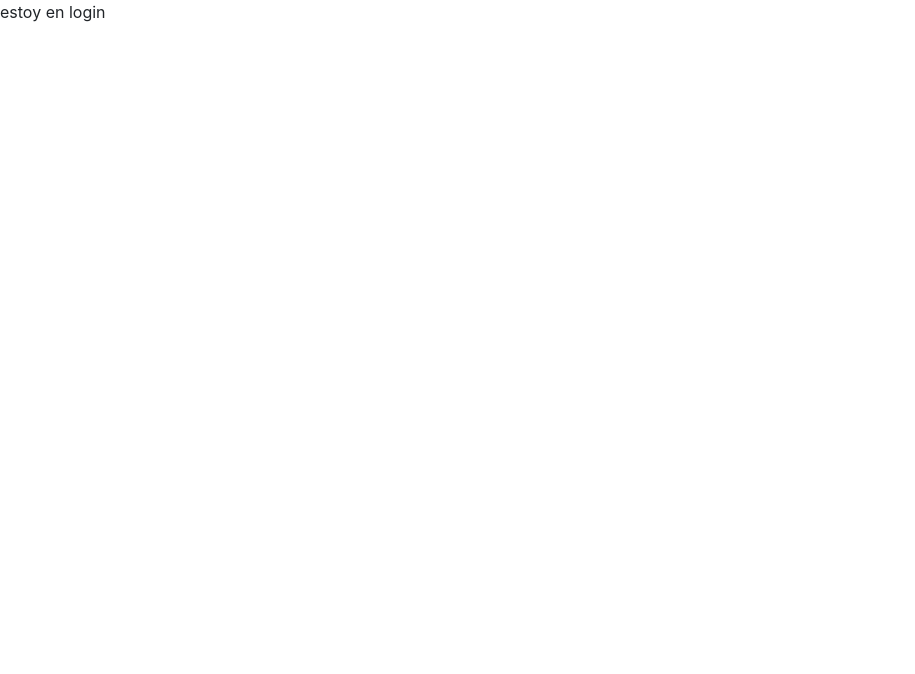
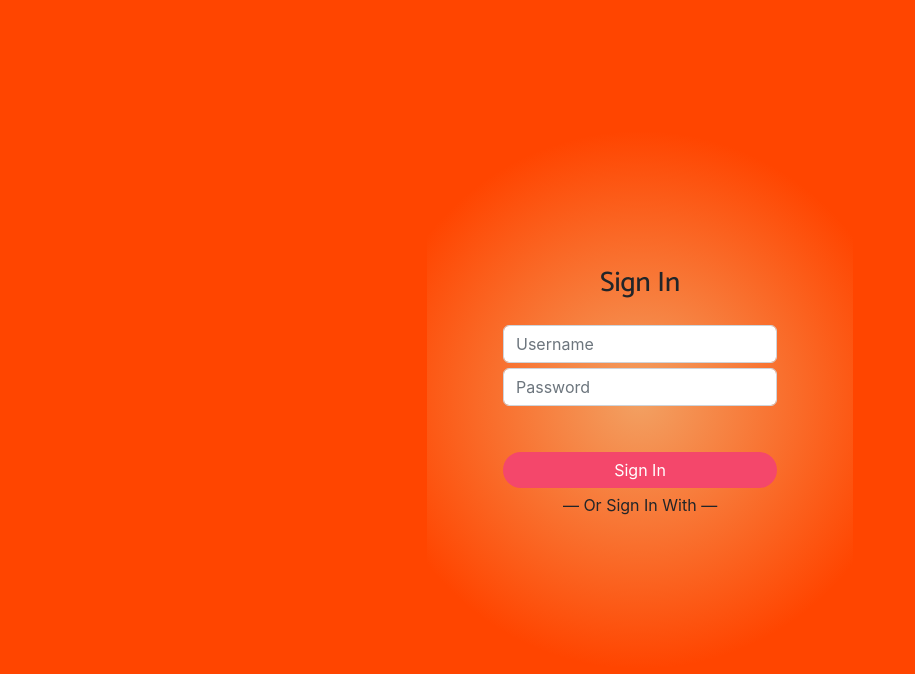
Before and after one commit to lucho9595/ChatApp, a React (Create React App) app in the folder client/: page /login in a window 1280 px wide. Shown: the top 674 px of the page, without its empty margins (0-915 px from the left). Built offline with nearby package versions, Linux system fonts and the light colour scheme; the HTML template or start-up script is replaced by a standard one.

Commit message:
login and register

```diff
--- a/client/src/pages/Login.jsx
+++ b/client/src/pages/Login.jsx
@@ -1,9 +1,97 @@
 import React from "react";
+import styled from "styled-components";
+import { BsGoogle } from "react-icons/bs";
 
-export default function Login(){
-    return(
-        <div>
-            estoy en login
+export default function Login() {
+  return (
+    <Container>
+      <div className="justify-content-center" id="container">
+        <div className="col-md-6 col-lg-4" id="container2">
+          <div className="login-wrap p-0" id="container3">
+            <h3 className="mb-4 text-center">Sign In</h3>
+            <form className="signin-form">
+              <div className="form-group">
+                <input
+                  type="text"
+                  className="form-control"
+                  placeholder="Username"
+                  required
+                />
+              </div>
+              <div className="form-group">
+                <input
+                  type="password"
+                  className="form-control"
+                  placeholder="Password"
+                  required
+                />
+              </div>
+              <div className="form-group">
+                <button
+                  type="submit"
+                  className="form-control btn btn-primary submit px-3"
+                >
+                  Sign In
+                </button>
+              </div>
+            </form>
+            <p className="w-100 text-center">&mdash; Or Sign In With &mdash;</p>
+            <div className="social d-flex text-center">
+            </div>
+          </div>
         </div>
-    )
+      </div>
+    </Container>
+  );
 }
+
+const Container = styled.div`
+  background: orangered;
+  height: 100vh;
+  width: 100vw;
+  #container {
+    display: flex;
+    flex-wrap: wrap;
+    flex-direction: column;
+    align-items: center;
+    width: 100%;
+    height: 100%;
+  }
+  #container2 {
+    background: radial-gradient(
+      circle,
+      rgba(242, 161, 99, 1) 0%,
+      rgba(255, 194, 157, 0) 70%
+    );
+    display: flex;
+    flex-wrap: wrap;
+    flex-direction: column;
+    height: 80%;
+    align-content: center;
+    justify-content: center;
+    border-radius: 53px;
+  }
+  #container3 {
+    display: flex;
+    flex-wrap: wrap;
+    flex-direction: column;
+    align-items: center;
+    align-content: center;
+  }
+  .form-group {
+    margin-bottom: 5px;
+  }
+  button {
+    border: none;
+    border-radius: 27px;
+    background-color: #f4476b;
+    margin-top: 41px;
+    :hover {
+      background: #eb3b60;
+    }
+    :active {
+      background: #eb3b60;
+      transform: translateY(1px);
+    }
+  }
+`;
--- a/client/src/pages/Register.jsx
+++ b/client/src/pages/Register.jsx
@@ -5,15 +5,22 @@ import { Link } from "react-router-dom";
 function Register() {
   return (
     <Container>
-      <Link to={"/"} id="back">
-        <button className="btn btn-primary">Go Back</button>
-      </Link>
       <div className="form-container">
         <div className="image-holder"></div>
         <form method="post">
           <h2 className="text-center">
             <strong>Create</strong> an account.
           </h2>
+          <div className="form-group">
+            <input
+              className="form-control"
+              type="file"
+              name="Image"
+              placeholder="Image"
+              accept="image/*"
+            />
+          </div>
+
           <div className="form-group">
             <input
               className="form-control"
@@ -43,10 +50,11 @@ function Register() {
               className="form-control"
               type="password"
               name="password-repeat"
-              placeholder="Password (repeat)"
+              placeholder="Confirm Password"
             />
           </div>
           <div className="form-group-button">
+          <Link to={"/login"} id="link">
             <button
               className="btn btn-primary btn-block"
               id="signup"
@@ -54,6 +62,7 @@ function Register() {
             >
               Sign Up
             </button>
+            </Link>
           </div>
           <a href="/login" className="already">
             You already have an account?{" "}
@@ -69,7 +78,7 @@ export default Register;
 
 const Container = styled.div`
   background: orangered;
-  padding: 80px 0;
+  padding: 50px  0;
   height: 100vh;
   width: 100vw;
   .form-container {
@@ -83,13 +92,14 @@ const Container = styled.div`
       display: table-cell;
       width: auto;
       background-repeat: no-repeat;
+      background-size: cover;
     }
   }
   form {
     display: table-cell;
-    width: 400px;
+    width: 411px;
     background-color: #ffffff;
-    padding: 40px 60px;
+    padding: 22px 54px;
     color: #505e6c;
   }
   @media (max-width: 991px) {
@@ -115,28 +125,11 @@ const Container = styled.div`
     align-items: center;
   }
 
-  #back {
-    display: flex;
-    justify-content: center;
-    margin-top: -60px;
-    flex-wrap: wrap;
+  #link{
     text-decoration: none;
-    padding-bottom: 5px;
-    .btn-primary {
-      background: #f4476b;
-      border: none;
-      border-radius: 30px;
-      text-decoration: none;
-    }
-    .btn-primary:hover {
-      background: #eb3b60;
-    }
-    .btn-primary:active {
-      background: #eb3b60;
-      transform: translateY(1px);
-    }
+    display: grid;
+    align-items: center;
   }
-
   #signup {
     background: #f4476b;
     border: none;
```
